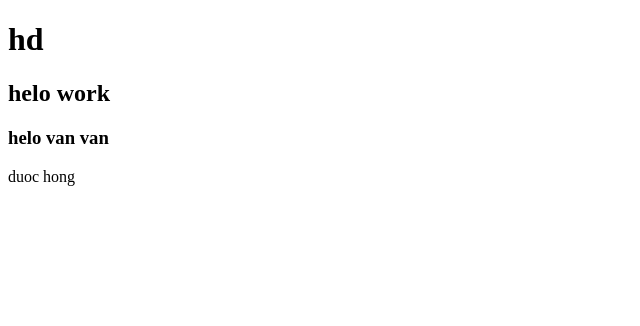
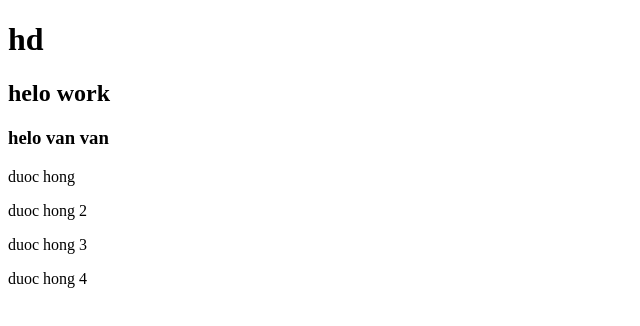
Before and after one commit to DucVanD/Learn_FE, a plain HTML site: page index.html in a window 1280 px wide. Shown: the whole page, without its empty margins (0-640 px from the left). Drawn offline with Linux system fonts and the light colour scheme.

Commit message:
change file index.html

```diff
--- a/index.html
+++ b/index.html
@@ -10,5 +10,9 @@
     <h2>helo work</h2>
     <h3>helo van van</h3>
     <p>duoc hong</p>
+    <p>duoc hong 2</p>
+    <p>duoc hong 3</p>
+    <p>duoc hong 4</p>
+
 </body>
 </html>
```
